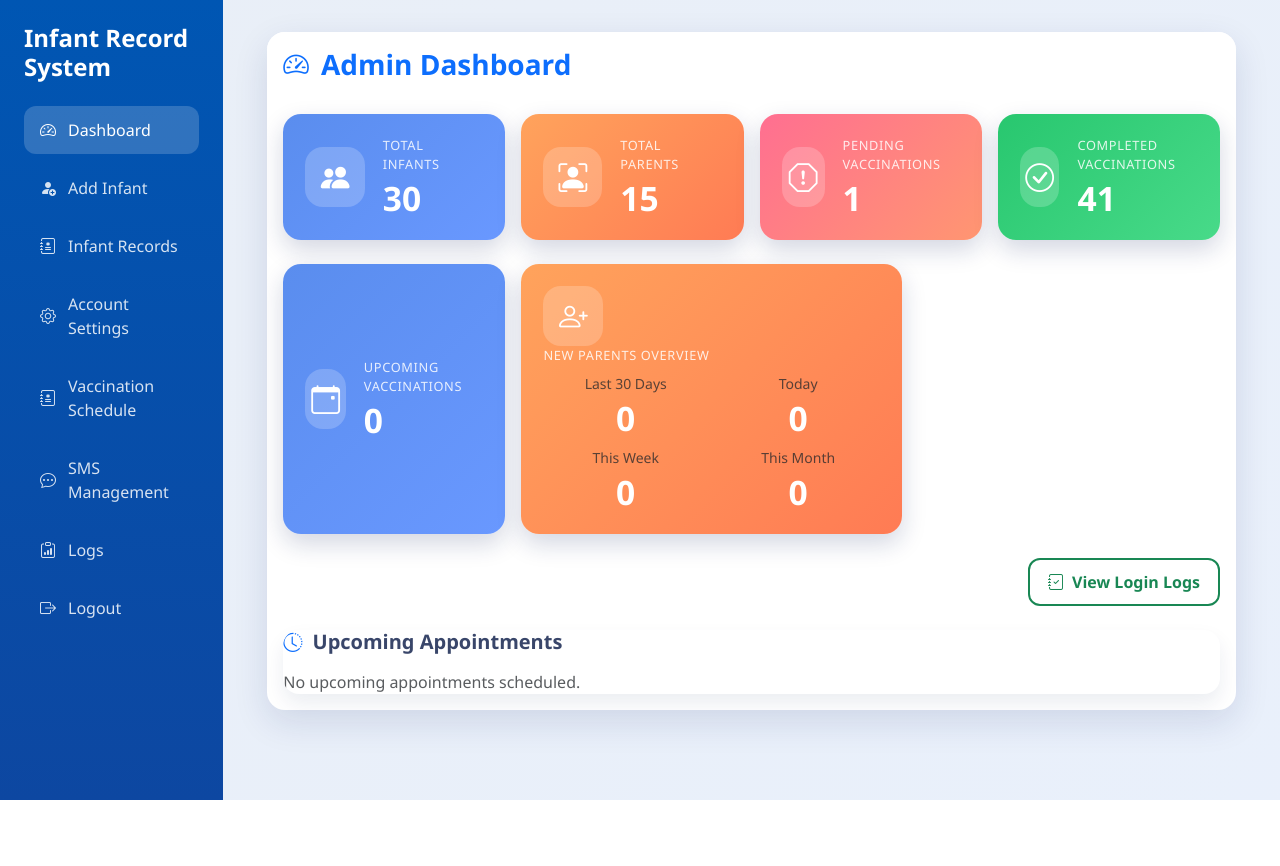
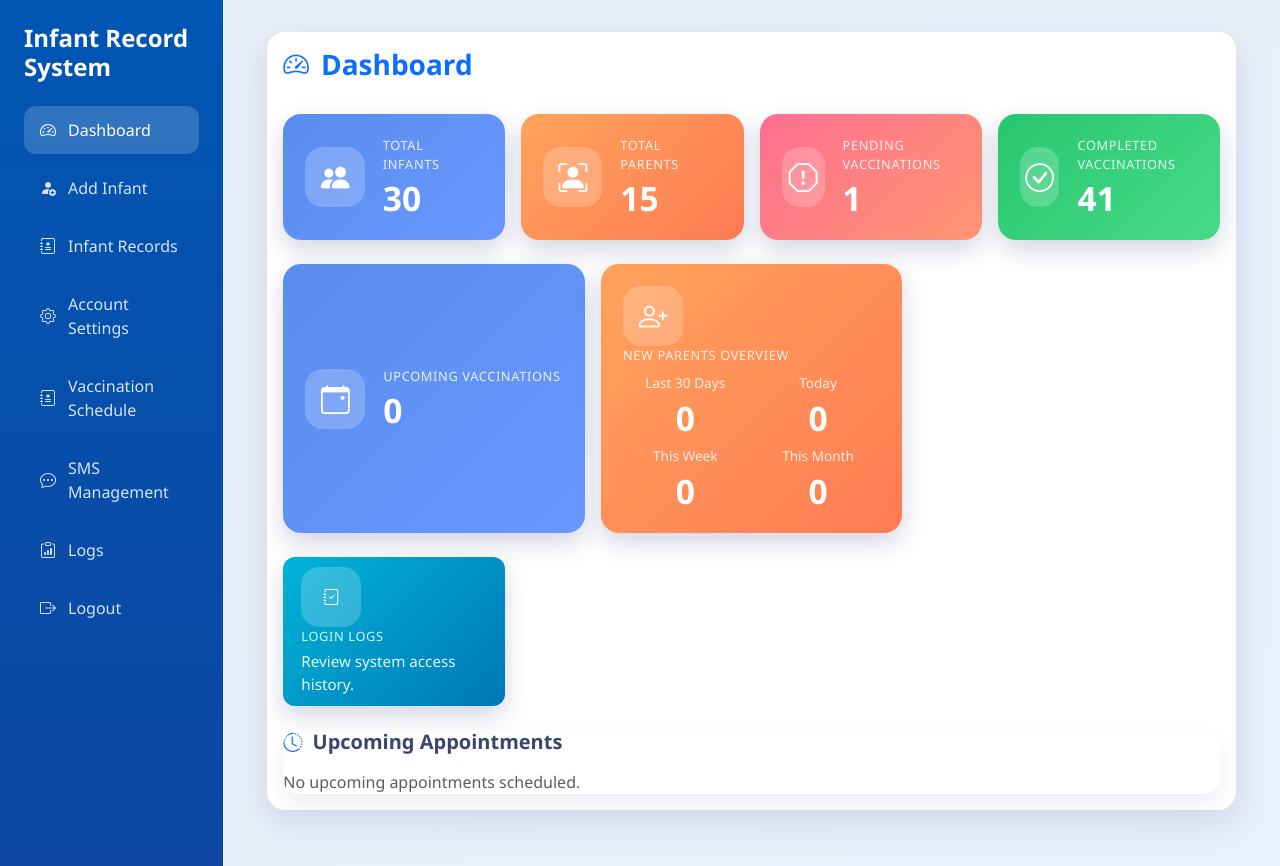
Before and after one commit to justinesarmiento8901-hue/CapstoneFinal, a PHP site: page /dashboard.php in a window 1280 px wide. Before the commit the page ends 800 px from the top, so only its background shows below. Run offline with PHP 8.4, Linux system fonts and the light colour scheme; data comes from the database, SQL or seed files in the repository; some libraries are stand-ins or nearby versions.

Commit message:
dashboard summary card

```diff
--- a/CapOne/assets/css/theme.css
+++ b/CapOne/assets/css/theme.css
@@ -133,6 +133,26 @@ a:hover {
     font-weight: 700;
 }
 
+.summary-text {
+    margin: 0;
+    font-size: 0.95rem;
+    opacity: 0.9;
+}
+
+.summary-subtext {
+    margin: 0;
+    font-size: 0.85rem;
+    opacity: 0.85;
+}
+
+.summary-link {
+    font-weight: 600;
+    color: #fff;
+}
+.summary-link:hover {
+    color: #f1f1f1;
+}
+
 .summary-infants {
     background: linear-gradient(135deg, #5a8dee, #6998ff);
 }
@@ -151,6 +171,30 @@ a:hover {
 
 .summary-reports {
     background: linear-gradient(135deg, #6a5cf6, #8f7afc);
+}
+
+.summary-logs {
+    background: linear-gradient(135deg, #00b4d8, #0077b6);
+}
+
+.summary-healthworkers {
+    background: linear-gradient(135deg, #3f51b5, #5c6bc0);
+}
+
+.summary-growth {
+    background: linear-gradient(135deg, #20bf55, #01baef);
+}
+
+.summary-register {
+    background: linear-gradient(135deg, #ff758c, #ff7eb3);
+}
+
+.summary-manage {
+    background: linear-gradient(135deg, #845ec2, #d65db1);
+}
+
+.summary-audit {
+    background: linear-gradient(135deg, #ff9a3c, #f76e11);
 }
 
 .dashboard-title {
--- a/CapOne/dashboard.php
+++ b/CapOne/dashboard.php
@@ -293,7 +293,7 @@ if ($_SERVER['REQUEST_METHOD'] === 'POST' && isset($_POST['register_healthworker
             <div class="card card-shadow mb-4">
                 <div class="card-header bg-white border-0 py-3">
                     <div class="d-flex flex-column flex-md-row align-items-md-center justify-content-between gap-3">
-                        <h3 class="dashboard-title text-primary mb-0"><i class="bi bi-speedometer2"></i> Admin Dashboard</h3>
+                        <h3 class="dashboard-title text-primary mb-0"><i class="bi bi-speedometer2"></i> Dashboard</h3>
                     </div>
                 </div>
                 <div class="card-body">
@@ -376,7 +376,7 @@ if ($_SERVER['REQUEST_METHOD'] === 'POST' && isset($_POST['register_healthworker
                         </div>
                     </div>
                     <div class="row g-3 mb-4 align-items-stretch">
-                        <div class="col-md-3">
+                        <div class="col-sm-6 col-lg-4">
                             <div class="summary-card summary-infants h-100">
                                 <div class="summary-icon"><i class="bi bi-calendar-event"></i></div>
                                 <div>
@@ -385,26 +385,26 @@ if ($_SERVER['REQUEST_METHOD'] === 'POST' && isset($_POST['register_healthworker
                                 </div>
                             </div>
                         </div>
-                        <div class="col-md-5">
+                        <div class="col-sm-6 col-lg-4">
                             <a href="newly_added_parents.php" class="summary-card summary-parents d-block text-decoration-none h-100">
                                 <div class="summary-icon"><i class="bi bi-person-plus"></i></div>
                                 <div>
                                     <p class="summary-label mb-2">New Parents Overview</p>
                                     <div class="row g-2 text-center small">
                                         <div class="col-6">
-                                            <p class="mb-1 text-muted">Last 30 Days</p>
+                                            <p class="mb-1 summary-subtext">Last 30 Days</p>
                                             <h5 class="summary-value mb-0"><?php echo $newParentsRecentCount; ?></h5>
                                         </div>
                                         <div class="col-6">
-                                            <p class="mb-1 text-muted">Today</p>
+                                            <p class="mb-1 summary-subtext">Today</p>
                                             <h5 class="summary-value mb-0"><?php echo $newParentsTodayCount; ?></h5>
                                         </div>
                                         <div class="col-6">
-                                            <p class="mb-1 text-muted">This Week</p>
+                                            <p class="mb-1 summary-subtext">This Week</p>
                                             <h5 class="summary-value mb-0"><?php echo $newParentsWeekCount; ?></h5>
                                         </div>
                                         <div class="col-6">
-                                            <p class="mb-1 text-muted">This Month</p>
+                                            <p class="mb-1 summary-subtext">This Month</p>
                                             <h5 class="summary-value mb-0"><?php echo $newParentsMonthCount; ?></h5>
                                         </div>
                                     </div>
@@ -412,41 +412,77 @@ if ($_SERVER['REQUEST_METHOD'] === 'POST' && isset($_POST['register_healthworker
                             </a>
                         </div>
                         <?php if ($role === 'admin'): ?>
-                            <div class="col-md-4">
+                            <div class="col-sm-6 col-lg-4">
                                 <a href="vaccination_period_report.php" class="summary-card summary-reports d-block text-decoration-none h-100">
                                     <div class="summary-icon"><i class="bi bi-clipboard-data"></i></div>
                                     <div>
                                         <p class="summary-label mb-2">Vaccination Reports</p>
-                                        <p class="text-muted small mb-1">Generate coverage by barangay and schedule period.</p>
-                                        <p class="mb-0 fw-semibold text-primary">View Report &raquo;</p>
+                                        <p class="summary-subtext mb-1">Generate coverage by barangay and schedule period.</p>
+                                        <p class="summary-link mb-0">View Report &raquo;</p>
                                     </div>
                                 </a>
                             </div>
                         <?php endif; ?>
                     </div>
-                    <div class="row g-3 mb-4">
-                        <div class="col-12 d-flex align-items-end justify-content-end gap-2 quick-actions flex-wrap">
-                            <a href="login_logs.php" class="btn btn-outline-success"><i class="bi bi-journal-check"></i>View Login Logs</a>
-                            <?php if (in_array($role, ['admin', 'healthworker'], true)): ?>
-                                <a href="healthworker.php" class="btn btn-outline-primary">
-                                    <i class="bi bi-people"></i> View Health Workers
+                    <div class="row g-3 mb-4 quick-actions">
+                        <div class="col-sm-6 col-lg-4 col-xl-3">
+                            <a href="login_logs.php" class="summary-card summary-logs d-block text-decoration-none h-100">
+                                <div class="summary-icon"><i class="bi bi-journal-check"></i></div>
+                                <div>
+                                    <p class="summary-label mb-1">Login Logs</p>
+                                    <p class="summary-text mb-0">Review system access history.</p>
+                                </div>
+                            </a>
+                        </div>
+                        <?php if (in_array($role, ['admin', 'healthworker'], true)): ?>
+                            <div class="col-sm-6 col-lg-4 col-xl-3">
+                                <a href="healthworker.php" class="summary-card summary-healthworkers d-block text-decoration-none h-100">
+                                    <div class="summary-icon"><i class="bi bi-people"></i></div>
+                                    <div>
+                                        <p class="summary-label mb-1">Health Workers</p>
+                                        <p class="summary-text mb-0">Manage assigned staff details.</p>
+                                    </div>
                                 </a>
-                            <?php endif; ?>
-                            <?php if ($role === 'admin'): ?>
-                                <a href="update_growth.php" class="btn btn-outline-info"><i class="bi bi-activity"></i>Growth Tracking</a>
-                                <button type="button" class="btn btn-outline-primary" data-bs-toggle="modal" data-bs-target="#registerHealthWorkerModal">
-                                    <i class="bi bi-person-plus"></i>Register Health Worker
-                                </button>
-                                <div class="btn-group flex-wrap" role="group" aria-label="Admin quick actions">
-                                    <button type="button" class="btn btn-outline-secondary" data-bs-toggle="modal" data-bs-target="#manageUsersModal">
-                                        <i class="bi bi-people"></i>Manage Users
-                                    </button>
-                                    <a href="edit_del_viewlogs.php" class="btn btn-outline-secondary">
-                                        <i class="bi bi-clipboard-data"></i>Audit Trail
-                                    </a>
-                                </div>
-                            <?php endif; ?>
-                        </div>
+                            </div>
+                        <?php endif; ?>
+                        <?php if ($role === 'admin'): ?>
+                            <div class="col-sm-6 col-lg-4 col-xl-3">
+                                <a href="update_growth.php" class="summary-card summary-growth d-block text-decoration-none h-100">
+                                    <div class="summary-icon"><i class="bi bi-activity"></i></div>
+                                    <div>
+                                        <p class="summary-label mb-1">Growth Tracking</p>
+                                        <p class="summary-text mb-0">Update infant measurements.</p>
+                                    </div>
+                                </a>
+                            </div>
+                            <div class="col-sm-6 col-lg-4 col-xl-3">
+                                <a href="javascript:void(0)" class="summary-card summary-register d-block text-decoration-none h-100" data-bs-toggle="modal" data-bs-target="#registerHealthWorkerModal">
+                                    <div class="summary-icon"><i class="bi bi-person-plus"></i></div>
+                                    <div>
+                                        <p class="summary-label mb-1">Register Worker</p>
+                                        <p class="summary-text mb-0">Add new health personnel.</p>
+                                    </div>
+                                </a>
+                            </div>
+                            <div class="col-sm-6 col-lg-4 col-xl-3">
+                                <a href="javascript:void(0)" class="summary-card summary-manage d-block text-decoration-none h-100" data-bs-toggle="modal" data-bs-target="#manageUsersModal">
+                                    <div class="summary-icon"><i class="bi bi-people-fill"></i></div>
+                                    <div>
+                                        <p class="summary-label mb-1">Manage Users</p>
+                                        <p class="summary-text mb-0">Modify system user accounts.</p>
+                                    </div>
+                                </a>
+                            </div>
+                            <div class="col-sm-6 col-lg-4 col-xl-3">
+                                <a href="edit_del_viewlogs.php" class="summary-card summary-audit d-block text-decoration-none h-100">
+                                    <div class="summary-icon"><i class="bi bi-clipboard-data"></i></div>
+                                    <div>
+                                        <p class="summary-label mb-1">Audit Trail</p>
+                                        <p class="summary-text mb-0">View activity history logs.</p>
+                                    </div>
+                                </a>
+                            </div>
+                        <?php endif; ?>
                     </div>
                     <div class="table-responsive table-modern">
                         <h5 class="section-heading"><i class="bi bi-clock-history"></i>Upcoming Appointments</h5>
```
